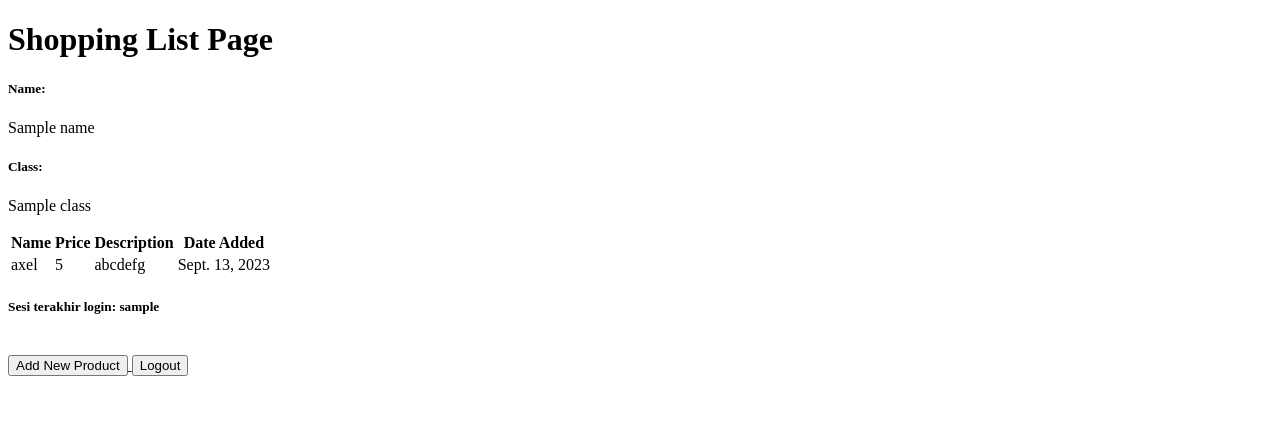
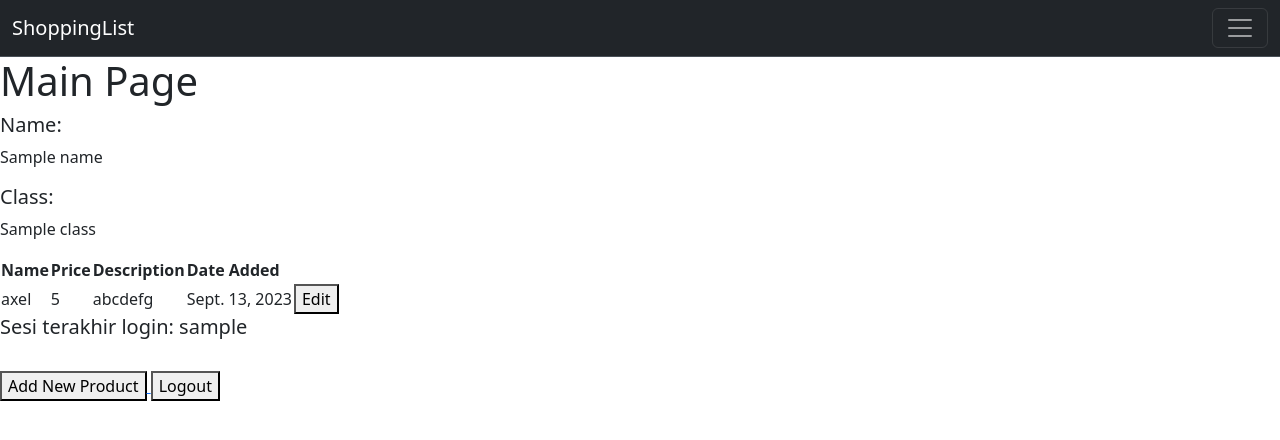
Before and after one commit to axelrori/shopping-list, a Django app: template main/templates/main.html in a window 1280 px wide. Shown: the top 440 px of the page. Run offline with Django 4.2, Linux system fonts and the light colour scheme; data comes from the database, SQL or seed files in the repository; both versions use the stored data as it was after the commit; the template is opened without the code that fills it: values that come from a table or form of the project are taken from there, most other values are stand-ins (such as "Sample title", 1, 10 or a date in 2020); parts of the project's set-up code (start-up, migrations or seed data) failed here and were passed over.

Commit message:
tutorial 4 selesai

```diff
--- a/main/templates/main.html
+++ b/main/templates/main.html
@@ -1,7 +1,43 @@
 {% extends 'base.html' %}
 
 {% block content %}
-    <h1>Shopping List Page</h1>
+<nav class="navbar bg-dark border-bottom border-body" data-bs-theme="dark">
+    <div class="container-fluid">
+      <a class="navbar-brand" href="#">ShoppingList</a>
+      <button class="navbar-toggler" type="button" data-bs-toggle="collapse" data-bs-target="#navbarSupportedContent" aria-controls="navbarSupportedContent" aria-expanded="false" aria-label="Toggle navigation">
+        <span class="navbar-toggler-icon"></span>
+      </button>
+      <div class="collapse navbar-collapse" id="navbarSupportedContent">
+        <ul class="navbar-nav me-auto mb-2 mb-lg-0">
+          <li class="nav-item">
+            <a class="nav-link active" aria-current="page" href="#">Home</a>
+          </li>
+          <li class="nav-item">
+            <a class="nav-link" href="#">Link</a>
+          </li>
+          <li class="nav-item dropdown">
+            <a class="nav-link dropdown-toggle" href="#" role="button" data-bs-toggle="dropdown" aria-expanded="false">
+              Logout
+            </a>
+            <ul class="dropdown-menu">
+              <li><a class="dropdown-item" href="#">Action</a></li>
+              <li><a class="dropdown-item" href="#">Another action</a></li>
+              <li><hr class="dropdown-divider"></li>
+              <li><a class="dropdown-item" href="#">Something else here</a></li>
+            </ul>
+          </li>
+          <li class="nav-item">
+            <a class="nav-link disabled" aria-disabled="true">Disabled</a>
+          </li>
+        </ul>
+        <form class="d-flex" role="search">
+          <input class="form-control me-2" type="search" placeholder="Search" aria-label="Search">
+          <button class="btn btn-outline-success" type="submit">Search</button>
+        </form>
+      </div>
+    </div>
+  </nav>
+    <h1>Main Page</h1>
 
     <h5>Name:</h5>
     <p>{{name}}</p>
@@ -24,6 +60,13 @@
             <td>{{product.price}}</td>
             <td>{{product.description}}</td>
             <td>{{product.date_added}}</td>
+            <td>
+                <a href="{% url 'main:edit_product' product.pk %}">
+                    <button>
+                        Edit
+                    </button>
+                </a>
+            </td>
         </tr>
     {% endfor %}
 </table>
--- a/main/urls.py
+++ b/main/urls.py
@@ -1,5 +1,5 @@
 from django.urls import path
-from main.views import show_main, create_product, show_xml, show_json, show_xml_by_id, show_json_by_id, register, login_user, logout_user
+from main.views import show_main, create_product, show_xml, show_json, show_xml_by_id, show_json_by_id, register, login_user, logout_user, edit_product
 
 
 
@@ -16,4 +16,5 @@ urlpatterns = [
     path('register/', register, name='register'),
     path('login/', login_user, name='login'),
     path('logout/', logout_user, name='logout'),
+    path('edit-product/<int:id>', edit_product, name='edit_product'),
 ]
--- a/templates/base.html
+++ b/templates/base.html
@@ -9,6 +9,10 @@
         />
         {% block meta %}
         {% endblock meta %}
+        <link href="https://cdn.jsdelivr.net/npm/bootstrap@5.3.2/dist/css/bootstrap.min.css" rel="stylesheet" integrity="sha384-T3c6CoIi6uLrA9TneNEoa7RxnatzjcDSCmG1MXxSR1GAsXEV/Dwwykc2MPK8M2HN" crossorigin="anonymous">
+        <script src="https://code.jquery.com/jquery-3.6.0.min.js" integrity="sha384-KyZXEAg3QhqLMpG8r+J4jsl5c9zdLKaUk5Ae5f5b1bw6AUn5f5v8FZJoMxm6f5cH1" crossorigin="anonymous"></script>
+        <script src="https://cdn.jsdelivr.net/npm/@popperjs/core@2.11.8/dist/umd/popper.min.js" integrity="sha384-I7E8VVD/ismYTF4hNIPjVp/Zjvgyol6VFvRkX/vR+Vc4jQkC+hVqc2pM8ODewa9r" crossorigin="anonymous"></script>
+        <script src="https://cdn.jsdelivr.net/npm/bootstrap@5.3.2/dist/js/bootstrap.min.js" integrity="sha384-BBtl+eGJRgqQAUMxJ7pMwbEyER4l1g+O15P+16Ep7Q9Q+zqX6gSbd85u4mG4QzX+" crossorigin="anonymous"></script>
     </head>
 
     <body>
```
Also changed, not shown: main/templates/edit_product.html (added, +22 -0 lines), main/views.py (+15 -0 lines), db.sqlite3.
